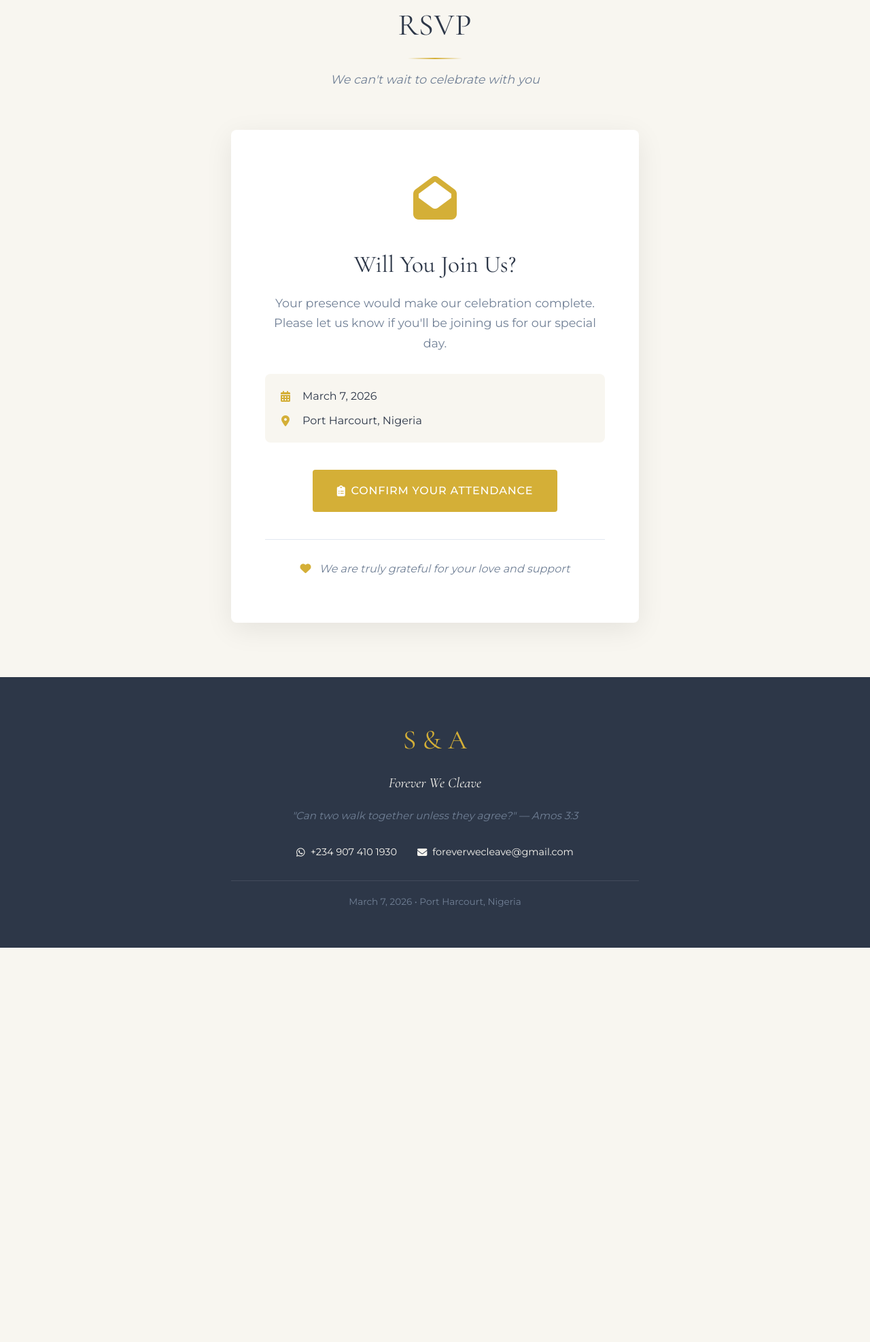
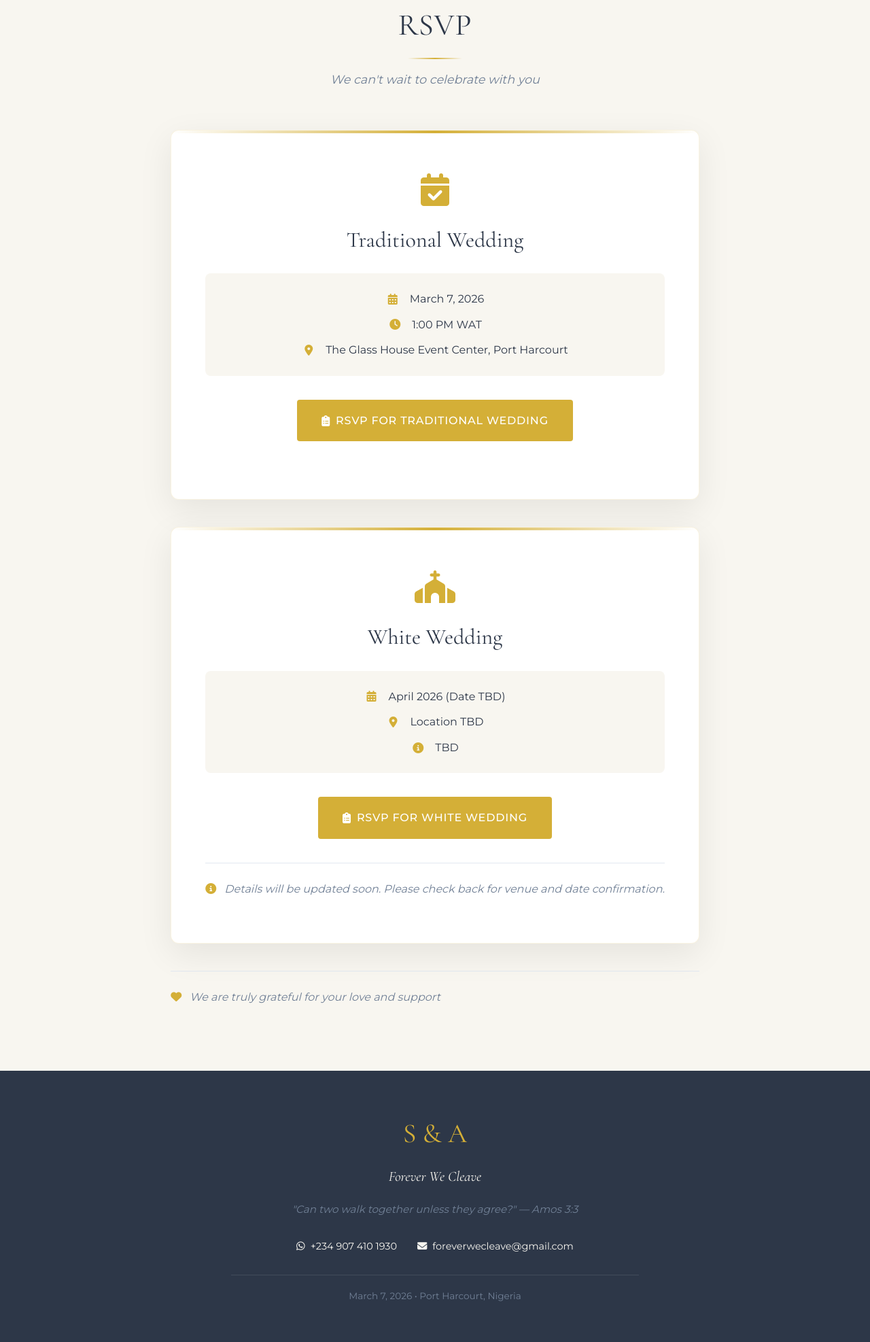
Before and after one commit to Pharks01/FWC, a Flask app: page /rsvp in a window 1280 px wide. Shown: the part 69-2043 px from the top of the page at 68% size. Before the commit the page ends 1463 px from the top, so only its background shows below. Run offline with Flask 3, Linux system fonts and the light colour scheme.

Commit message:
Update site + ui + RSVP

```diff
--- a/app.py
+++ b/app.py
@@ -36,7 +36,8 @@ def load_data():
             'venue': 'TBD',
             'address': 'Details to be announced',
             'location': 'Location TBD',
-            'map_embed': ''
+            'map_embed': '',
+            'rsvp_link': '#'
         },
         'rsvp_link': '#',
         'contact': {
@@ -189,6 +190,7 @@ Warm regards,
         email_url = f"mailto:foreverwecleave@gmail.com?subject={email_subject}&body={email_body}"
 
         return render_template('rsvp.html',
+                             data=data,
                              rsvp_link=data.get('rsvp_link', '#'),
                              whatsapp_url=whatsapp_url,
                              email_url=email_url,
@@ -202,7 +204,7 @@ Warm regards,
                                  'message': message
                              })
 
-    return render_template('rsvp.html', rsvp_link=data.get('rsvp_link', '#'), submitted=False)
+    return render_template('rsvp.html', data=data, rsvp_link=data.get('rsvp_link', '#'), submitted=False)
 
 @app.route('/admin')
 def admin():
@@ -220,7 +222,8 @@ def admin_update():
         'venue': request.form.get('white_wedding_venue', 'TBD'),
         'address': request.form.get('white_wedding_address', 'Details to be announced'),
         'location': request.form.get('white_wedding_location', 'Location TBD'),
-        'map_embed': request.form.get('white_wedding_map', '')
+        'map_embed': request.form.get('white_wedding_map', ''),
+        'rsvp_link': request.form.get('white_wedding_rsvp_link', '#')
     }
 
     # Update contact info
--- a/static/js/main.js
+++ b/static/js/main.js
@@ -29,7 +29,7 @@ function initNavigation() {
     });
 }
 
-// Enhanced Slideshow functionality with smart orientation, blur backgrounds, and audio controls
+// Enhanced Slideshow functionality with smart orientation and blur backgrounds - NO SOUND
 function initEnhancedSlideshows() {
     const slideshows = document.querySelectorAll('.hero-slideshow, .proposal-slideshow, .gallery-slideshow');
 
@@ -48,7 +48,6 @@ function createSmartSlideshow(container, slides) {
     let isTransitioning = false;
     let slideTimeouts = [];
     let currentVideo = null;
-    let isMuted = false; // Start with sound enabled by default
     let blurVideo = null; // Track blur video for sync
 
     // Create slideshow structure
@@ -90,50 +89,6 @@ function createSmartSlideshow(container, slides) {
     });
 
     container.appendChild(navContainer);
-
-    // Create audio control button (moved to bottom right)
-    const audioControl = document.createElement('button');
-    audioControl.className = 'audio-control';
-    audioControl.innerHTML = '<i class="fas fa-volume-up"></i>';
-    audioControl.title = 'Toggle Sound';
-    audioControl.style.cssText = `
-        position: absolute;
-        bottom: 70px;
-        right: 20px;
-        width: 44px;
-        height: 44px;
-        border-radius: 50%;
-        background: rgba(0, 0, 0, 0.7);
-        border: 2px solid rgba(255, 255, 255, 0.9);
-        color: var(--white);
-        cursor: pointer;
-        z-index: 11;
-        display: flex;
-        align-items: center;
-        justify-content: center;
-        font-size: 1rem;
-        transition: all 0.3s ease;
-        backdrop-filter: blur(4px);
-    `;
-    audioControl.addEventListener('click', () => {
-        isMuted = !isMuted;
-        updateAudioControl();
-        if (currentVideo) {
-            currentVideo.muted = isMuted;
-        }
-        if (blurVideo) {
-            blurVideo.muted = true; // Blur video should always be muted
-        }
-    });
-    container.appendChild(audioControl);
-
-    function updateAudioControl() {
-        if (isMuted) {
-            audioControl.innerHTML = '<i class="fas fa-volume-mute"></i>';
-        } else {
-            audioControl.innerHTML = '<i class="fas fa-volume-up"></i>';
-        }
-    }
 
     // Function to detect orientation and aspect ratio
     function getSlideInfo(slide) {
@@ -290,13 +245,13 @@ function createSmartSlideshow(container, slides) {
                 });
             }
 
-            // Handle video sizing with sound enabled by default
+            // Handle video sizing - ALL VIDEOS MUTED, NO SOUND
             if (video) {
                 video.style.maxWidth = '100%';
                 video.style.maxHeight = '100%';
                 video.style.objectFit = 'contain';
                 video.style.objectPosition = 'center';
-                video.muted = isMuted; // Use global mute state
+                video.muted = true; // ALL VIDEOS MUTED - NO SOUND
                 video.playsInline = true;
 
                 // Update when video metadata loads
@@ -381,11 +336,11 @@ function createSmartSlideshow(container, slides) {
         // Update container height
         updateContainerHeight();
 
-        // Handle video playback
+        // Handle video playback - ALL VIDEOS MUTED
         const video = newSlide.querySelector('video');
         if (video) {
             currentVideo = video;
-            video.muted = isMuted; // Apply current mute state
+            video.muted = true; // ALL VIDEOS MUTED - NO SOUND
             video.play().catch(e => {
                 console.log('Autoplay prevented, waiting for user interaction');
             });
--- a/templates/admin.html
+++ b/templates/admin.html
@@ -67,6 +67,11 @@
                     <div class="form-group">
                         <label for="white_wedding_map">Google Maps Embed Code</label>
                         <textarea id="white_wedding_map" name="white_wedding_map" rows="4" placeholder="Paste the iframe embed code here">{{ data.white_wedding.map_embed }}</textarea>
+                    </div>
+
+                    <div class="form-group">
+                        <label for="white_wedding_rsvp_link">White Wedding RSVP Form URL</label>
+                        <input type="url" id="white_wedding_rsvp_link" name="white_wedding_rsvp_link" value="{{ data.white_wedding.rsvp_link }}" placeholder="https://forms.gle/your-white-wedding-rsvp-link">
                     </div>
                 </div>
 
--- a/templates/registry.html
+++ b/templates/registry.html
@@ -33,7 +33,7 @@
                     </div>
                     <h4 class="registry-title">Cash Gifts</h4>
                     <p class="registry-description">Your presence at our wedding is the greatest gift of all. However, for family and friends who wish to bless us with a cash gift as we begin our journey together, we have provided secure options for your convenience.</p>
-                    <button class="btn btn-secondary" onclick="showCashGiftOptions()">
+                    <button class="btn btn-primary" onclick="showCashGiftOptions()">
                         <i class="fas fa-money-bill-wave"></i>
                         Cash Gift Details
                     </button>
--- a/templates/rsvp.html
+++ b/templates/rsvp.html
@@ -13,16 +13,14 @@
         </div>
 
         <div class="rsvp-content">
+            <!-- Traditional Wedding RSVP -->
             <div class="rsvp-card">
-                <div class="rsvp-icon">
-                    <i class="fas fa-envelope-open"></i>
+                <div class="rsvp-header">
+                    <div class="rsvp-icon">
+                        <i class="fas fa-calendar-check"></i>
+                    </div>
+                    <h3 class="rsvp-title">Traditional Wedding</h3>
                 </div>
-
-                <h3 class="rsvp-title">Will You Join Us?</h3>
-
-                <p class="rsvp-description">
-                    Your presence would make our celebration complete. Please let us know if you'll be joining us for our special day.
-                </p>
 
                 <div class="event-details">
                     <div class="event-detail">
@@ -30,177 +28,161 @@
                         <span>March 7, 2026</span>
                     </div>
                     <div class="event-detail">
+                        <i class="fas fa-clock"></i>
+                        <span>1:00 PM WAT</span>
+                    </div>
+                    <div class="event-detail">
                         <i class="fas fa-map-marker-alt"></i>
-                        <span>Port Harcourt, Nigeria</span>
+                        <span>The Glass House Event Center, Port Harcourt</span>
                     </div>
                 </div>
 
                 <div class="rsvp-action">
-                    <a href="https://forms.gle/8Zb7VNBzrjdWeUih7" target="_blank" class="btn btn-primary btn-large">
+                    <a href="https://forms.gle/vZKjAkQeG4viJj8V6" target="_blank" class="btn btn-primary btn-large">
                         <i class="fas fa-clipboard-list"></i>
-                        Confirm Your Attendance
+                        RSVP for Traditional Wedding
+                    </a>
+                </div>
+            </div>
+
+            <!-- White Wedding RSVP -->
+            <div class="rsvp-card">
+                <div class="rsvp-header">
+                    <div class="rsvp-icon">
+                        <i class="fas fa-church"></i>
+                    </div>
+                    <h3 class="rsvp-title">White Wedding</h3>
+                </div>
+
+                <div class="event-details">
+                    <div class="event-detail">
+                        <i class="fas fa-calendar-alt"></i>
+                        <span>{{ data.white_wedding.date }}</span>
+                    </div>
+                    <div class="event-detail">
+                        <i class="fas fa-map-marker-alt"></i>
+                        <span>{{ data.white_wedding.location }}</span>
+                    </div>
+                    <div class="event-detail">
+                        <i class="fas fa-info-circle"></i>
+                        <span>{{ data.white_wedding.venue }}</span>
+                    </div>
+                </div>
+
+                <div class="rsvp-action">
+                    <a href="https://forms.gle/HerEGvkQXvhLWNPR9" target="_blank" class="btn btn-primary btn-large">
+                        <i class="fas fa-clipboard-list"></i>
+                        RSVP for White Wedding
                     </a>
                 </div>
 
+                {% if data.white_wedding.date == 'April 2026 (Date TBD)' or data.white_wedding.venue == 'TBD' %}
                 <div class="rsvp-note">
-                    <p><i class="fas fa-heart"></i> We are truly grateful for your love and support</p>
+                    <p><i class="fas fa-info-circle"></i> Details will be updated soon. Please check back for venue and date confirmation.</p>
                 </div>
+                {% endif %}
+            </div>
+
+            <div class="rsvp-note">
+                <p><i class="fas fa-heart"></i> We are truly grateful for your love and support</p>
             </div>
         </div>
     </div>
 </section>
 
 <style>
-.rsvp-form {
-    text-align: left;
+.rsvp-page {
+    background: var(--cream);
+    min-height: calc(100vh - 200px);
 }
 
-.form-group {
-    margin-bottom: 25px;
+.rsvp-content {
+    max-width: 900px;
+    margin: 0 auto;
 }
 
-.form-row {
-    display: grid;
-    grid-template-columns: 1fr 1fr;
-    gap: 20px;
+.rsvp-card {
+    background: var(--white);
+    padding: 50px;
+    border-radius: 12px;
+    text-align: center;
+    box-shadow: 0 15px 50px rgba(0,0,0,0.08);
+    margin-bottom: 40px;
+    border: 1px solid rgba(212, 175, 55, 0.15);
+    position: relative;
 }
 
-.form-group label {
-    display: block;
-    font-weight: 500;
-    color: var(--charcoal);
-    margin-bottom: 8px;
-    font-size: 0.9rem;
+.rsvp-card::before {
+    content: '';
+    position: absolute;
+    top: 0;
+    left: 0;
+    right: 0;
+    height: 4px;
+    background: linear-gradient(90deg, transparent, var(--soft-gold), transparent);
+    border-radius: 12px 12px 0 0;
 }
 
-.form-group input,
-.form-group select,
-.form-group textarea {
-    width: 100%;
-    padding: 12px 16px;
-    border: 2px solid var(--light-gray);
-    border-radius: 4px;
-    font-family: var(--font-sans);
-    font-size: 1rem;
-    transition: border-color 0.3s ease;
+.rsvp-header {
+    margin-bottom: 30px;
 }
 
-.form-group input:focus,
-.form-group select:focus,
-.form-group textarea:focus {
-    outline: none;
-    border-color: var(--soft-gold);
+.rsvp-icon {
+    font-size: 3rem;
+    color: var(--soft-gold);
+    margin-bottom: 15px;
 }
 
-.radio-group {
-    display: flex;
-    flex-direction: column;
-    gap: 10px;
-}
-
-.radio-label {
-    display: flex;
-    align-items: center;
-    gap: 10px;
-    cursor: pointer;
-    font-weight: normal;
-}
-
-.radio-label input[type="radio"] {
-    width: auto;
-    margin: 0;
+.rsvp-title {
+    font-family: var(--font-serif);
+    font-size: 2rem;
+    color: var(--charcoal);
+    margin-bottom: 5px;
 }
 
 .rsvp-card .event-details {
     background: var(--cream);
-    padding: 20px;
+    padding: 25px;
     border-radius: 8px;
     margin: 30px 0;
 }
 
 .rsvp-card .event-detail {
-    justify-content: flex-start;
-    margin-bottom: 10px;
+    justify-content: center;
+    margin-bottom: 12px;
 }
 
 .rsvp-card .event-detail:last-child {
     margin-bottom: 0;
 }
 
-.rsvp-confirmation {
-    background: var(--white);
-    padding: 50px;
-    border-radius: 8px;
-    text-align: center;
-    box-shadow: 0 10px 40px rgba(0,0,0,0.08);
+.rsvp-action {
+    margin: 35px 0;
 }
 
-.confirmation-icon {
-    font-size: 4rem;
-    color: var(--soft-gold);
-    margin-bottom: 25px;
+.rsvp-note {
+    margin-top: 25px;
+    padding-top: 25px;
+    border-top: 1px solid var(--light-gray);
 }
 
-.confirmation-title {
-    font-family: var(--font-serif);
-    font-size: 2.2rem;
-    color: var(--charcoal);
-    margin-bottom: 20px;
+.rsvp-note p {
+    color: var(--warm-gray);
+    font-style: italic;
 }
 
-.confirmation-message {
-    font-size: 1.1rem;
-    line-height: 1.7;
-    margin-bottom: 40px;
-    color: var(--warm-gray);
-}
-
-.rsvp-actions {
-    display: flex;
-    gap: 20px;
-    justify-content: center;
-    margin-bottom: 40px;
-    flex-wrap: wrap;
-}
-
-.rsvp-summary {
-    background: var(--cream);
-    padding: 30px;
-    border-radius: 8px;
-    margin-bottom: 30px;
-    text-align: left;
-}
-
-.rsvp-summary h4 {
-    font-family: var(--font-serif);
-    font-size: 1.3rem;
-    color: var(--charcoal);
-    margin-bottom: 20px;
-    text-align: center;
-}
-
-.summary-item {
-    padding: 8px 0;
-    border-bottom: 1px solid var(--light-gray);
-}
-
-.summary-item:last-child {
-    border-bottom: none;
+.rsvp-note i {
+    color: var(--soft-gold);
+    margin-right: 8px;
 }
 
 @media (max-width: 768px) {
-    .form-row {
-        grid-template-columns: 1fr;
+    .rsvp-card {
+        padding: 35px 25px;
     }
 
-    .rsvp-actions {
-        flex-direction: column;
-        align-items: center;
-    }
-
-    .rsvp-confirmation,
-    .rsvp-card {
-        padding: 30px 20px;
+    .rsvp-card .event-details {
+        padding: 20px;
     }
 }
 </style>
```
Also changed, not shown: static/css/style.css (+51 -47 lines), templates/index.html (+17 -14 lines).
